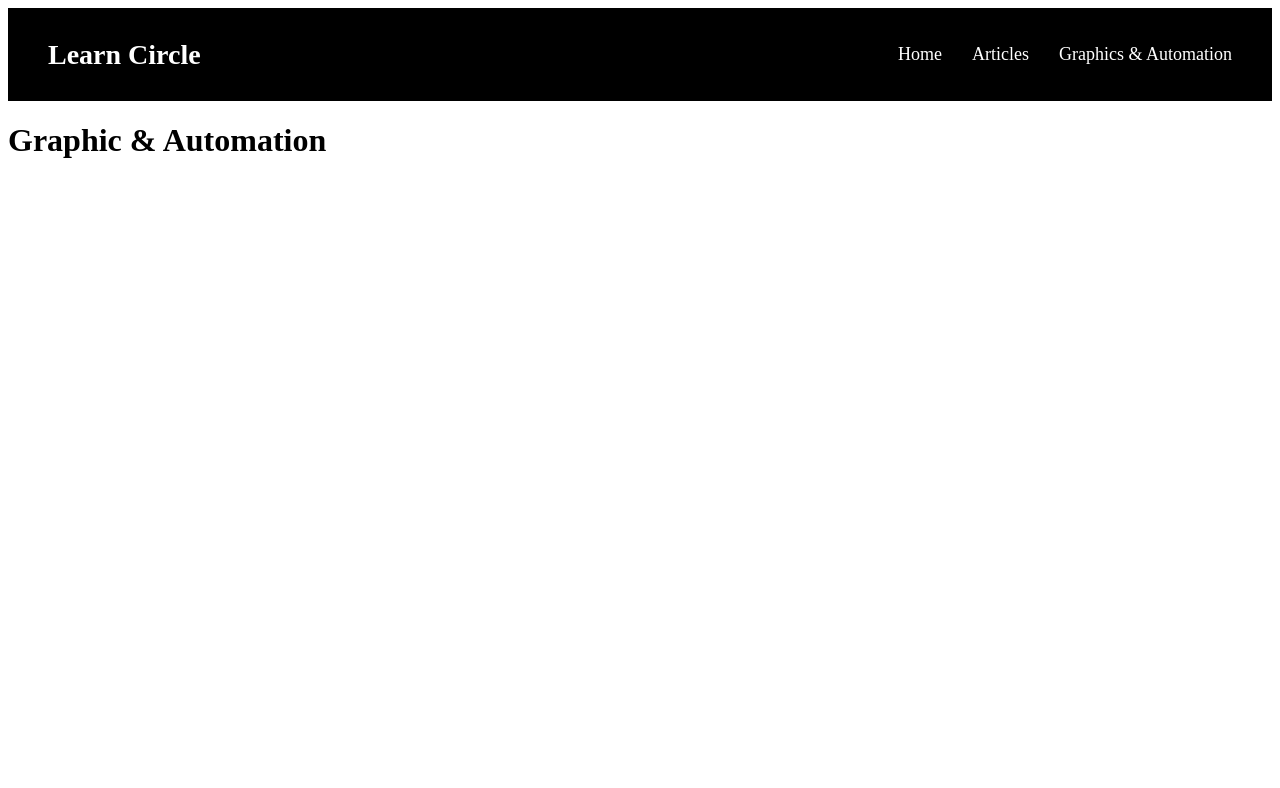
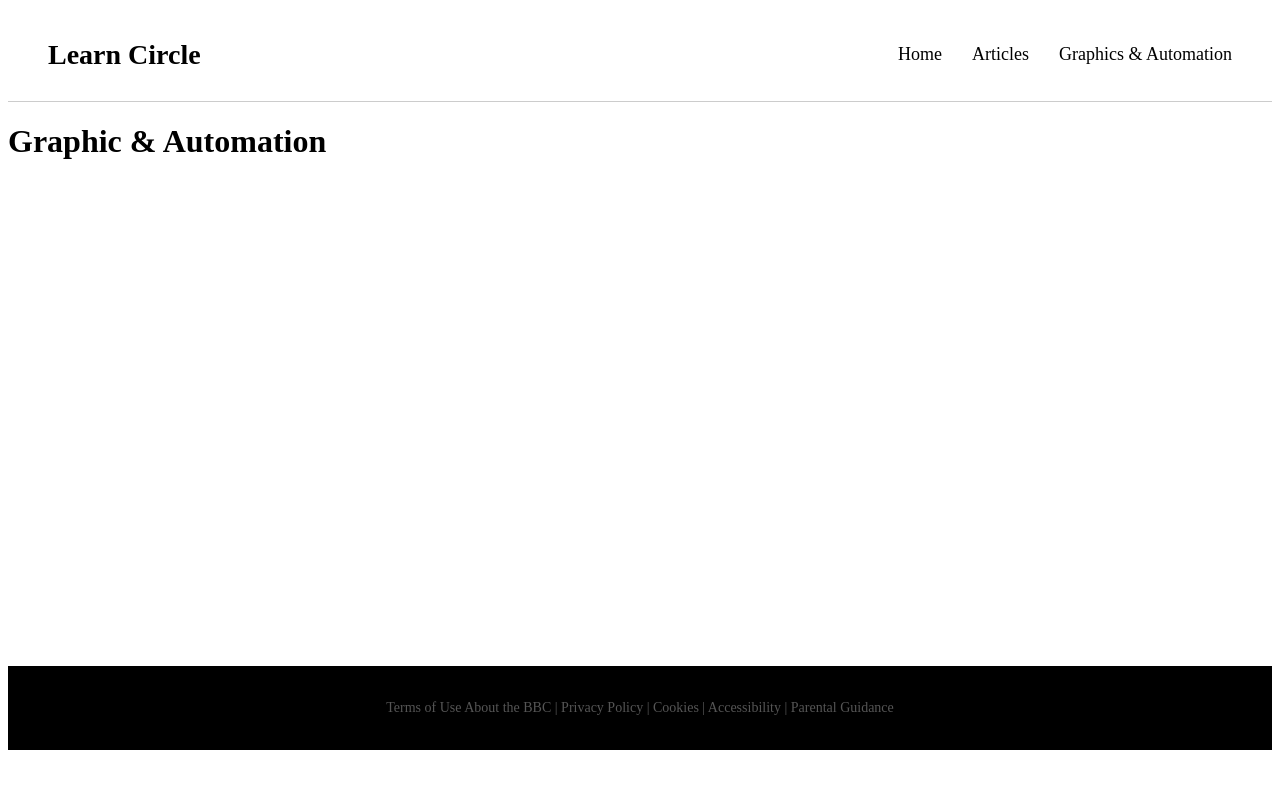
Before and after one commit to marycamaraa/learnCircle, a React (Vite) app: page /GraphicsAutomation in a window 1280 px wide. Shown: the top 788 px of the page. Built offline with nearby package versions, Linux system fonts and the light colour scheme.

Commit message:
feat: add footer and fix page layout

```diff
--- a/src/App.jsx
+++ b/src/App.jsx
@@ -1,6 +1,7 @@
+import NavBar from './components/NavBar'
+import Footer from './components/Footer'
+
 import { BrowserRouter, Routes, Route, Link } from 'react-router-dom'
-
-import NavBar from './components/NavBar'
 
 import Home from './pages/Home'
 import Articles from './pages/Articles'
@@ -10,6 +11,7 @@ import './App.css'
 
 function App() {
   return (
+    <>
       <BrowserRouter>
         <NavBar />
 
@@ -18,7 +20,9 @@ function App() {
           <Route path="/articles" element={<Articles />} />
           <Route path="/GraphicsAutomation" element={<GraphicsAutomation />} />
         </Routes>
+        <Footer />
       </BrowserRouter>
+    </>
   )
 }
 
--- a/src/components/Articles/index.jsx
+++ /dev/null
@@ -1,5 +0,0 @@
-const ArticlesPage = () => {
-  return <></>
-}
-
-export default ArticlesPage
--- /dev/null
+++ b/src/components/ArticlesSection/index.jsx
@@ -0,0 +1,5 @@
+const ArticlesSection = () => {
+  return <></>
+}
+
+export default ArticlesSection
--- /dev/null
+++ b/src/components/Footer/index.css
@@ -0,0 +1,8 @@
+.footer {
+  text-align: center;
+  padding: 20px;
+  margin-top: 40%;
+  font-size: 14px;
+  color: #555;
+  background-color: black;
+}
--- /dev/null
+++ b/src/components/Footer/index.jsx
@@ -0,0 +1,10 @@
+import './index.css'
+function Footer() {
+  return (
+    <footer className="footer">
+      <p>Terms of Use About the BBC | Privacy Policy | Cookies | Accessibility | Parental Guidance </p>
+    </footer>
+  )
+}
+
+export default Footer
--- a/src/components/NavBar/index.css
+++ b/src/components/NavBar/index.css
@@ -3,12 +3,13 @@
   justify-content: space-between;
   align-items: center;
 
-  background-color: #000000;
   padding: 20px 40px;
+
+  border-bottom: 1px solid #ccc;
 }
 
 .logo {
-  color: #fff;
+  color: #000000;
   font-size: 28px;
   font-weight: bold;
   text-decoration: none;
@@ -21,11 +22,10 @@
 }
 
 .nav-links a {
-  color: #fff;
+  color: #000000;
   text-decoration: none;
   font-size: 18px;
   font-weight: 500;
-  transition: 0.3s;
 }
 
 a:hover {
--- a/src/pages/Articles.jsx
+++ b/src/pages/Articles.jsx
@@ -1,5 +1,7 @@
+import ArticlesSection from '../components/ArticlesSection'
+
 function Articles() {
-  return <h1>Articles</h1>
+  return <h1>Welcome to the BBC</h1>
 }
 
 export default Articles
```
Also changed, not shown: src/components/ArticlesSection/index.css (added), 1 other file (tests, documents, lock files or other folders). Lines whose indentation alone changed are shown as unchanged.
